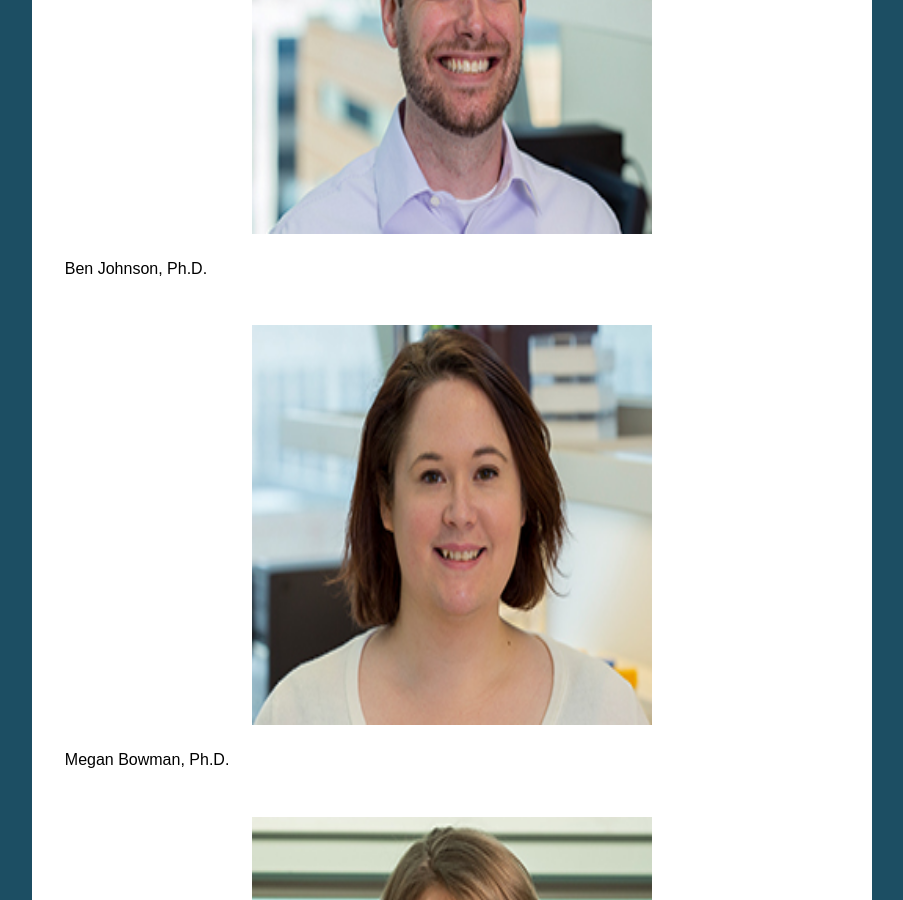
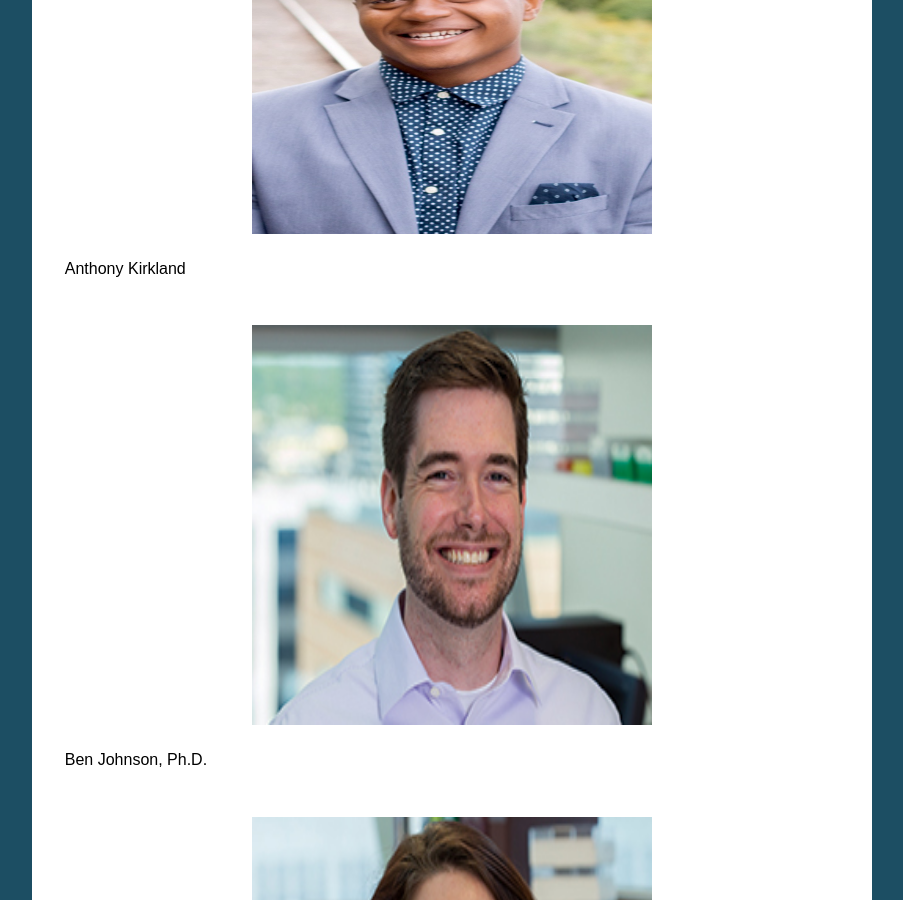
Before and after one commit to akirk616/Anthonys_Teaching_documentation, a Sphinx documentation site: the page built from source/index.rst, in a window 1280 px wide and 900 px high, scrolled down 386 px. Shown: the whole window, without its empty margins (198-1101 px from the left). Built offline with Sphinx 7.4.7, drawn with Linux system fonts in a browser that asks for light colours.

Commit message:
Update index.rst

```diff
--- a/source/index.rst
+++ b/source/index.rst
@@ -7,6 +7,14 @@ Introduction - *The CODE to be a better scientist*
 ============
 My name is Anthony Kirkland. I am a senior at Innovation Central. I worked in the Bioinformatics Lab with Megan and Ben. Where I learned *FIVE* different computing languages; bash and python. Today I will talk about two of them. I think that it is beneficial for everyone to learn some type of programming language or at least learn how their computers work. Learning how to manipulate large files could speed up your research, allowing you to have a better understanding of your data and create a more focused hypothesis.
 
+.. figure:: AnthonyKirkland.jpg
+    :width: 400px
+    :align: center
+    :height: 400px
+    :alt: Anthony Kirkland
+    :figclass: align-center
+
+    Anthony Kirkland
 
 .. figure:: Johnson_Ben_255x187_RGB-002.jpg
     :width: 400px
```
